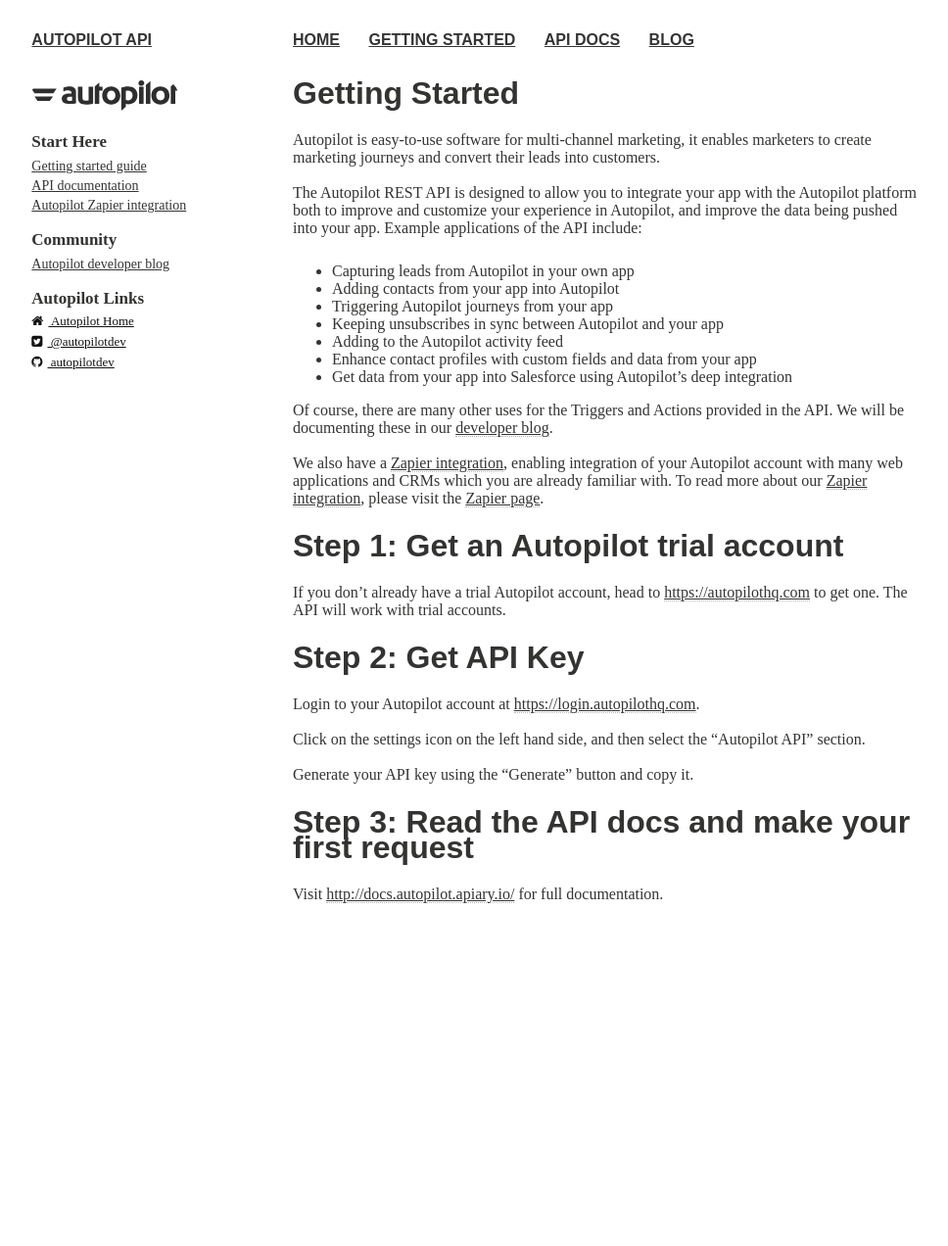
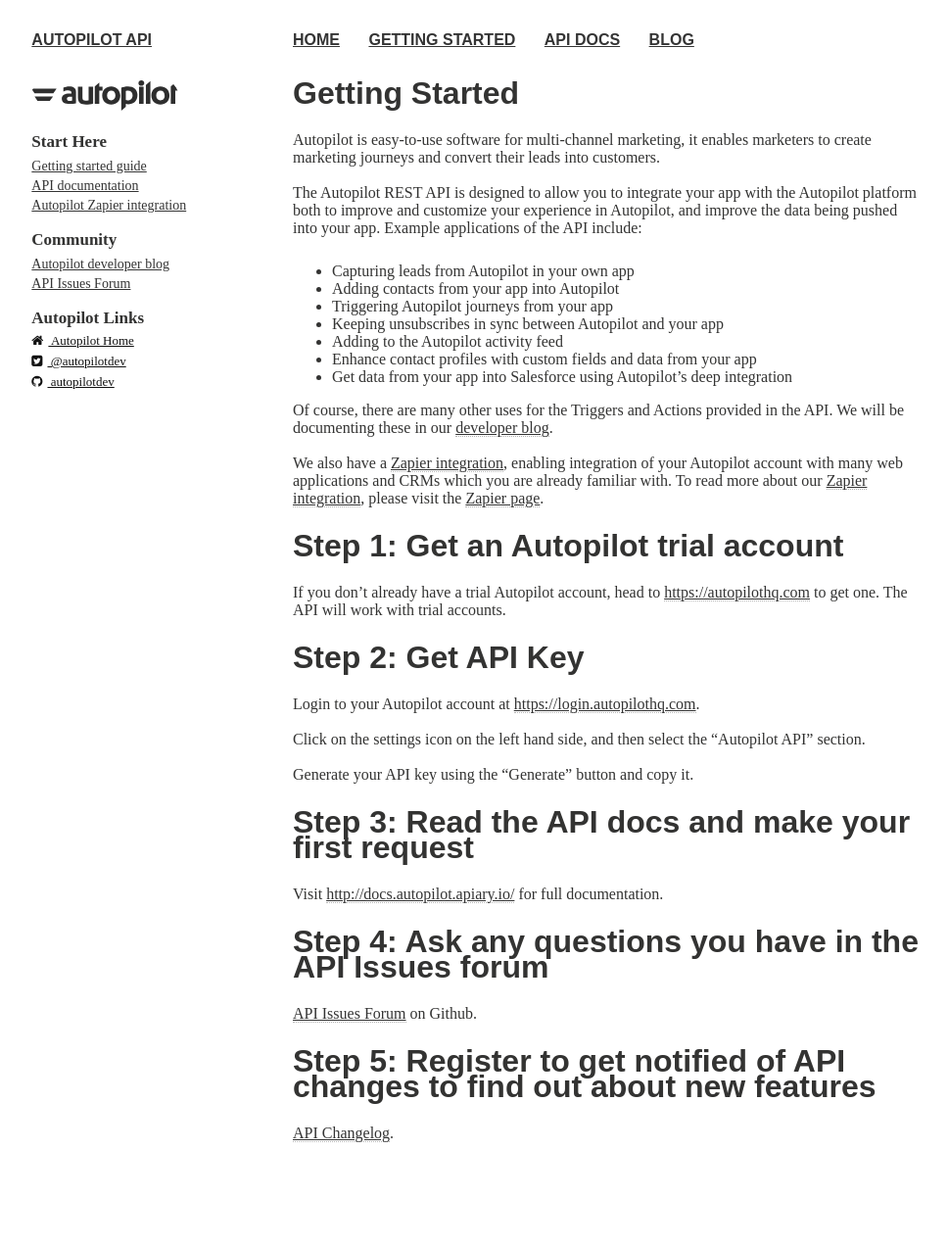
Before and after one commit to autopilotdev/autopilotdev.github.io, a Jekyll site: the page built from getting-started/index.md, in a window 1280 px wide. Shown: the whole page at 98% size, without its empty margins (21-989 px from the left). Built offline with Jekyll 4.4.1, drawn with Linux system fonts in a browser that asks for light colours; nearby versions of some CDN libraries; some web fonts are replaced; before the commit the page ends 1028 px from its top, so only the background shows below that.

Commit message:
Add Github issues link

```diff
--- a/_includes/_author-bio.html
+++ b/_includes/_author-bio.html
@@ -20,9 +20,10 @@
   <div style="font-size:17px;font-weight:bold;margin-bottom:5px;">Community</div>
   <div style="font-size:14px;margin-bottom:15px;line-height:20px;">
     <a href="/blog">Autopilot developer blog</a><br />
+    <a href="https://github.com/autopilotdev/autopilotdev.github.io/issues">API Issues Forum</a>
   </div>
   <div style="font-size:17px;font-weight:bold;margin-bottom:5px;">Autopilot Links</div>
-  <a href="https://www.autopilothq.com" class="author-social" target="_blank"><i class="fa fa-home"></i> Autopilot Home</a>
+  <a href="https://autopilothq.com" class="author-social" target="_blank"><i class="fa fa-home"></i> Autopilot Home</a>
   {% if author.email %}<a href="mailto:{{ author.email }}" class="author-social" target="_blank"><i class="fa fa-envelope-square"></i> {{ author.email }}</a>{% endif %}
   {% if author.twitter %}<a href="http://twitter.com/{{ author.twitter }}" class="author-social" target="_blank"><i class="fa fa-twitter-square"></i> @{{ author.twitter }}</a>{% endif %}
   {% if author.github %}<a href="http://github.com/{{ author.github }}" class="author-social" target="_blank"><i class="fa fa-github"></i> {{ author.github }}</a>{% endif %}
--- a/getting-started/index.md
+++ b/getting-started/index.md
@@ -42,3 +42,13 @@ Generate your API key using the "Generate" button and copy it.
 # Step 3: Read the API docs and make your first request
 
 Visit [http://docs.autopilot.apiary.io/](http://docs.autopilot.apiary.io/) for full documentation.
+
+
+# Step 4: Ask any questions you have in the API Issues forum
+
+[API Issues Forum](https://github.com/autopilotdev/autopilotdev.github.io/issues) on Github.
+
+
+# Step 5: Register to get notified of API changes to find out about new features
+
+[API Changelog](http://www.apichangelog.com).
```
Also changed, not shown: index.md (+1 -1 lines).
